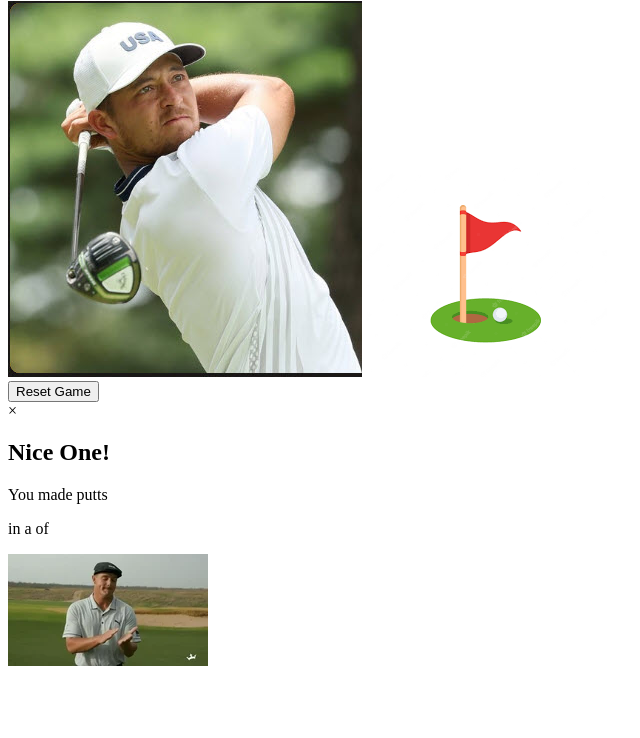
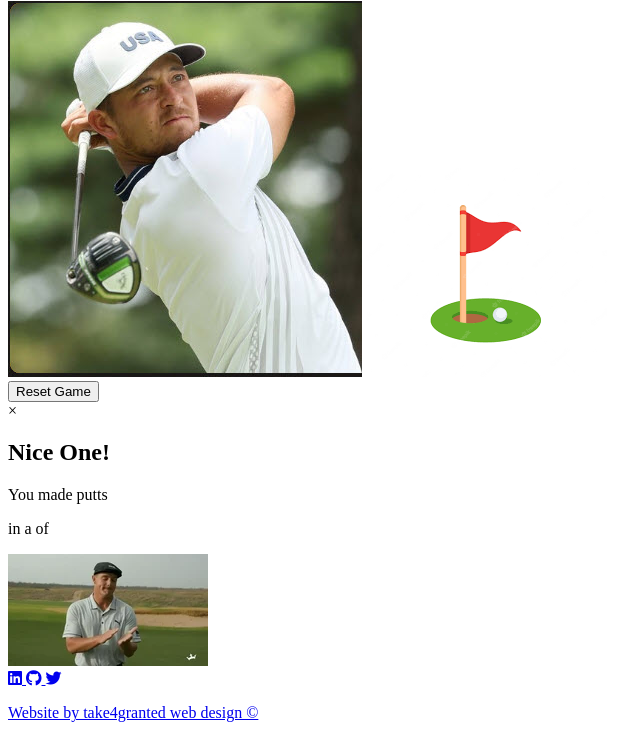
Before and after one commit to PatrickG0308/PP2-GolferMem, a plain HTML site: page index.html in a window 1280 px wide. Shown: the part 5989-6727 px from the top of the page, without its empty margins (0-640 px from the left). Before the commit the page ends 6667 px from the top, so only its background shows below. Drawn offline with Linux system fonts and the light colour scheme.

Commit message:
added footer

```diff
--- a/index.html
+++ b/index.html
@@ -153,3 +153,26 @@
             </div>
         </div>
     </section>
+
+    <!-- Javascript link-->
+    <script src="assets/js/script.js"></script>
+
+</body>
+
+    <!--Footer and Social Media links-->
+<footer>
+        <div class="social-networks">
+            <a href="https://www.linkedin.com/in/patrickgrant2010/" class="social-link" aria-label="Patrick on LinkedIn"
+                target="_blank"><i class="fa-brands fa-linkedin social-icon"></i>
+            <a href="https://github.com/PatrickG0308/PP2-GolferMem" class="social-link" aria-label="open-source code GitHub" target="_blank"><i
+                        class="fa-brands fa-github social-icon"></i>
+            <a href="https://twitter.com/paddyo100" class="social-link" aria-label="Patrick on Twitter"
+                        target="_blank"><i class="fa-brands fa-twitter social-icon"></i>
+        </div>
+        <div class="company-name">
+            <p>Website by take4granted web design &copy;</p>
+        </div>
+
+</footer>
+
+</html>
```
